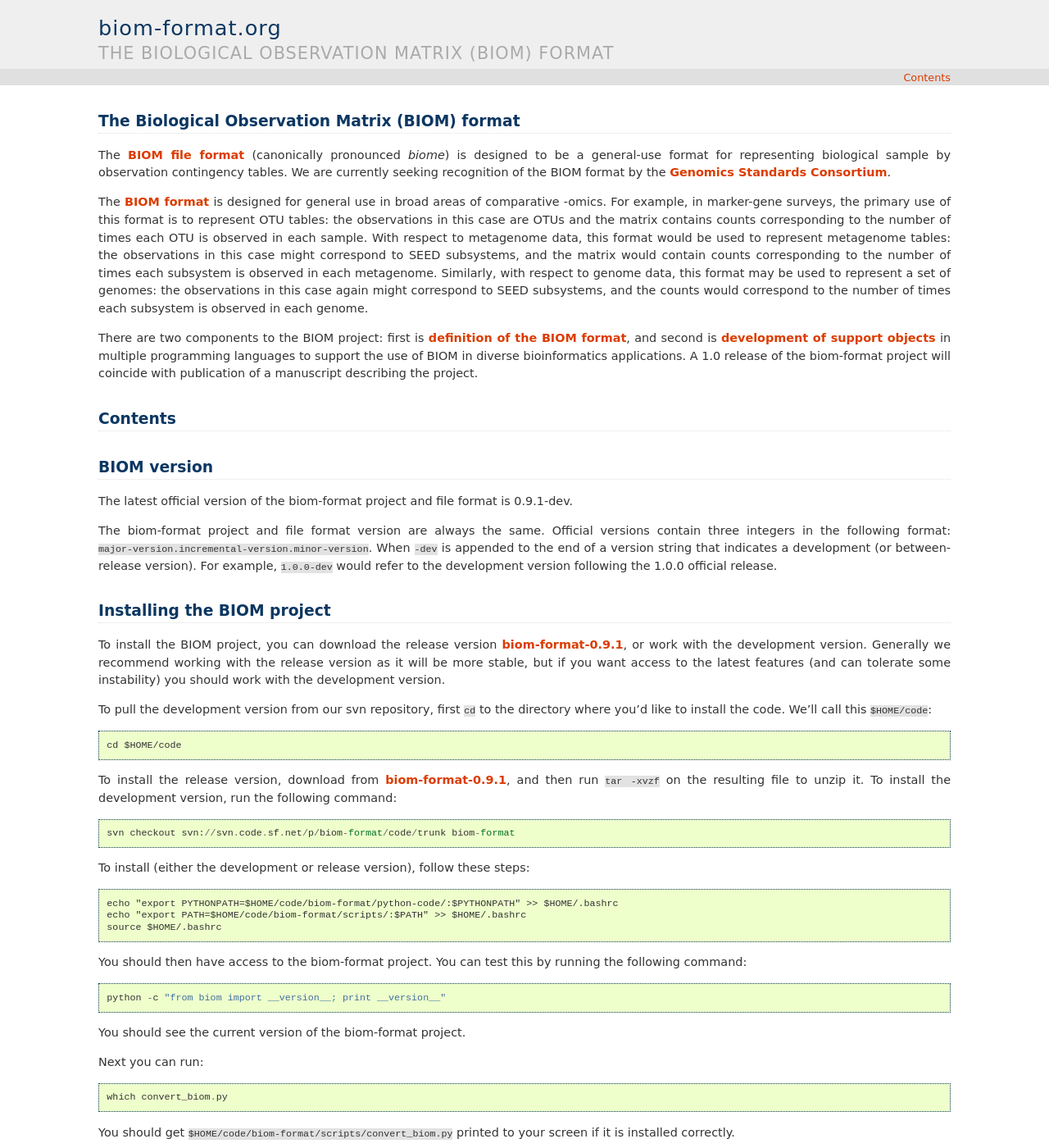
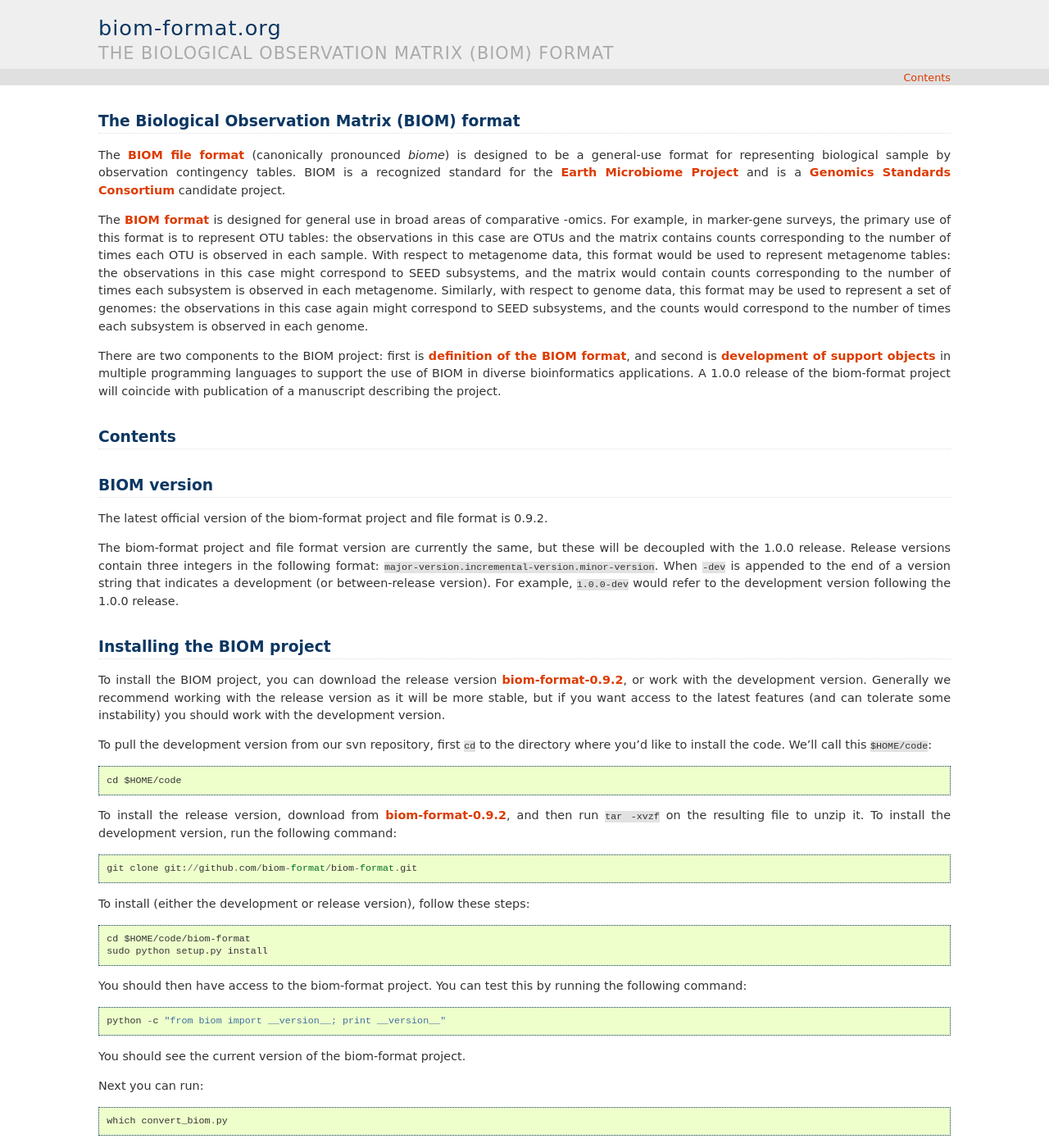
Before and after one commit to biocore/biom-format, a Sphinx documentation site: the page built from doc/index.rst, in a window 1280 px wide and 1400 px high. Shown: the whole window at 82% size. Built offline with Sphinx 7.4.7, drawn with Linux system fonts in a browser that asks for light colours; pages that are not in the unit, such as notebooks, are missing from menus.

Commit message:
updated versions to 0.9.2

```diff
--- a/doc/conf.py
+++ b/doc/conf.py
@@ -48,9 +48,9 @@ copyright = u'2012, The BIOM Project'
 # built documents.
 #
 # The short X.Y version.
-version = "0.9.1-dev"
+version = "0.9.2"
 # The full version, including alpha/beta/rc tags.
-release = "0.9.1-dev"
+release = "0.9.2"
 
 # The language for content autogenerated by Sphinx. Refer to documentation
 # for a list of supported languages.
--- a/doc/index.rst
+++ b/doc/index.rst
@@ -3,11 +3,11 @@
 The Biological Observation Matrix (BIOM) format
 ===============================================
 
-The `BIOM file format <http://www.biom-format.org>`_ (canonically pronounced `biome`) is designed to be a general-use format for representing biological sample by observation contingency tables. We are currently seeking recognition of the BIOM format by the `Genomics Standards Consortium <http://gensc.org/>`_.
+The `BIOM file format <http://www.biom-format.org>`_ (canonically pronounced `biome`) is designed to be a general-use format for representing biological sample by observation contingency tables. BIOM is a recognized standard for the `Earth Microbiome Project <http://www.earthmicrobiome.org>`_ and is a `Genomics Standards Consortium <http://gensc.org/>`_ candidate project.
 
 The `BIOM format <http://www.biom-format.org>`_ is designed for general use in broad areas of comparative -omics. For example, in marker-gene surveys, the primary use of this format is to represent OTU tables: the observations in this case are OTUs and the matrix contains counts corresponding to the number of times each OTU is observed in each sample. With respect to metagenome data, this format would be used to represent metagenome tables: the observations in this case might correspond to SEED subsystems, and the matrix would contain counts corresponding to the number of times each subsystem is observed in each metagenome. Similarly, with respect to genome data, this format may be used to represent a set of genomes: the observations in this case again might correspond to SEED subsystems, and the counts would correspond to the number of times each subsystem is observed in each genome.
 
-There are two components to the BIOM project: first is `definition of the BIOM format <./documentation/biom_format.html>`_, and second is `development of support objects <./documentation/table_objects.html>`_ in multiple programming languages to support the use of BIOM in diverse bioinformatics applications. A 1.0 release of the biom-format project will coincide with publication of a manuscript describing the project.
+There are two components to the BIOM project: first is `definition of the BIOM format <./documentation/biom_format.html>`_, and second is `development of support objects <./documentation/table_objects.html>`_ in multiple programming languages to support the use of BIOM in diverse bioinformatics applications. A 1.0.0 release of the biom-format project will coincide with publication of a manuscript describing the project.
 
 Contents
 ========
@@ -22,26 +22,25 @@ BIOM version
 
 The latest official version of the biom-format project and file format is |release|.
 
-The biom-format project and file format version are always the same. Official versions contain three integers in the following format: ``major-version.incremental-version.minor-version``. When ``-dev`` is appended to the end of a version string that indicates a development (or between-release version). For example, ``1.0.0-dev`` would refer to the development version following the 1.0.0 official release.
+The biom-format project and file format version are currently the same, but these will be decoupled with the 1.0.0 release. Release versions contain three integers in the following format: ``major-version.incremental-version.minor-version``. When ``-dev`` is appended to the end of a version string that indicates a development (or between-release version). For example, ``1.0.0-dev`` would refer to the development version following the 1.0.0 release.
 
 Installing the BIOM project
 ===========================
 
-To install the BIOM project, you can download the release version `biom-format-0.9.1 <https://sourceforge.net/projects/biom-format/files/biom-format-0.9.1.tgz>`_, or work with the development version. Generally we recommend working with the release version as it will be more stable, but if you want access to the latest features (and can tolerate some instability) you should work with the development version.
+To install the BIOM project, you can download the release version `biom-format-0.9.2 <https://github.com/downloads/biom-format/biom-format/biom-format-0.9.2.tgz>`_, or work with the development version. Generally we recommend working with the release version as it will be more stable, but if you want access to the latest features (and can tolerate some instability) you should work with the development version.
 
 To pull the development version from our svn repository, first ``cd`` to the directory where you'd like to install the code. We'll call this ``$HOME/code``::
 
 	cd $HOME/code
 
-To install the release version, download from `biom-format-0.9.1 <https://sourceforge.net/projects/biom-format/files/biom-format-0.9.1.tgz>`_, and then run ``tar -xvzf`` on the resulting file to unzip it. To install the development version, run the following command::
+To install the release version, download from `biom-format-0.9.2 <https://github.com/downloads/biom-format/biom-format/biom-format-0.9.2.tgz>`_, and then run ``tar -xvzf`` on the resulting file to unzip it. To install the development version, run the following command::
 
-	svn checkout svn://svn.code.sf.net/p/biom-format/code/trunk biom-format
+	git clone git://github.com/biom-format/biom-format.git
 
 To install (either the development or release version), follow these steps::
 
-	echo "export PYTHONPATH=$HOME/code/biom-format/python-code/:$PYTHONPATH" >> $HOME/.bashrc
-	echo "export PATH=$HOME/code/biom-format/scripts/:$PATH" >> $HOME/.bashrc
-	source $HOME/.bashrc
+	cd $HOME/code/biom-format
+	sudo python setup.py install
 
 You should then have access to the biom-format project. You can test this by running the following command::
 
```
